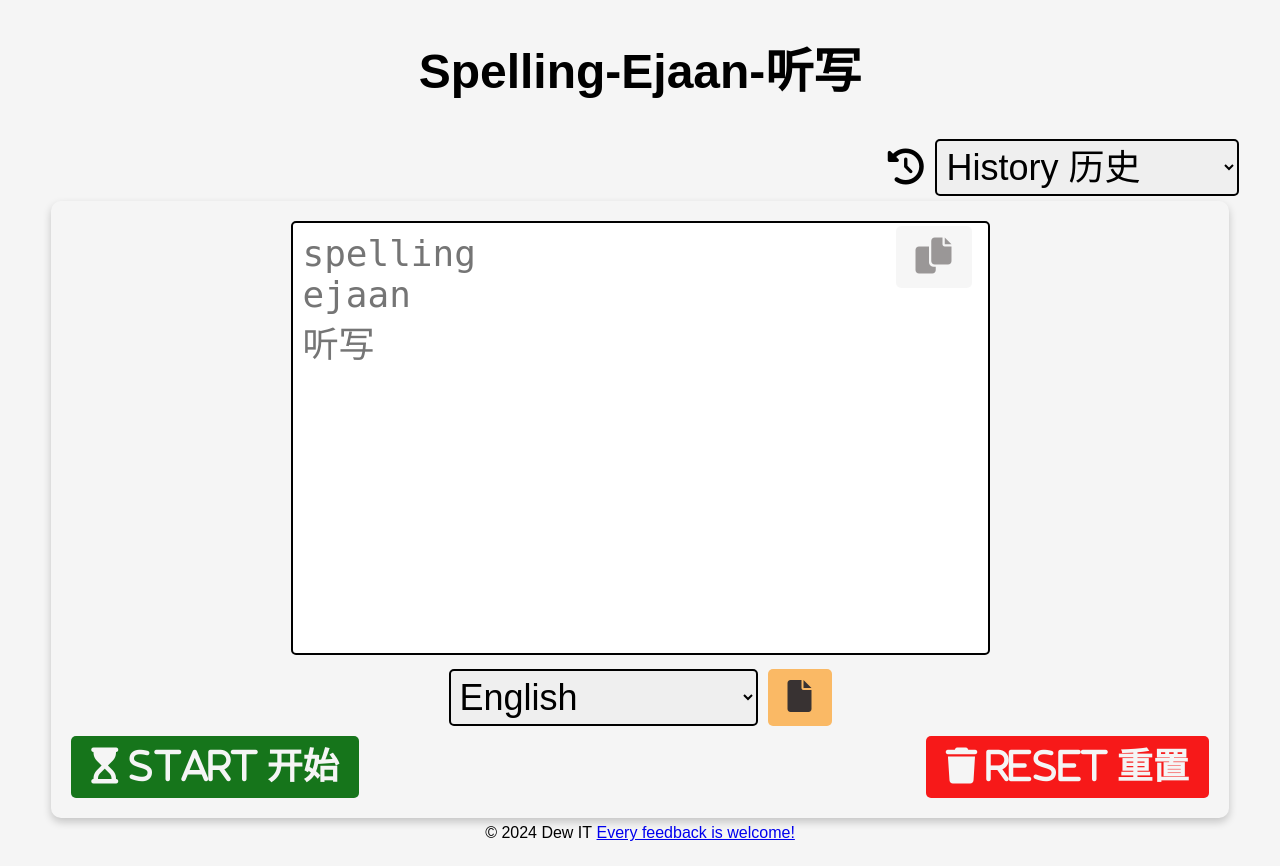
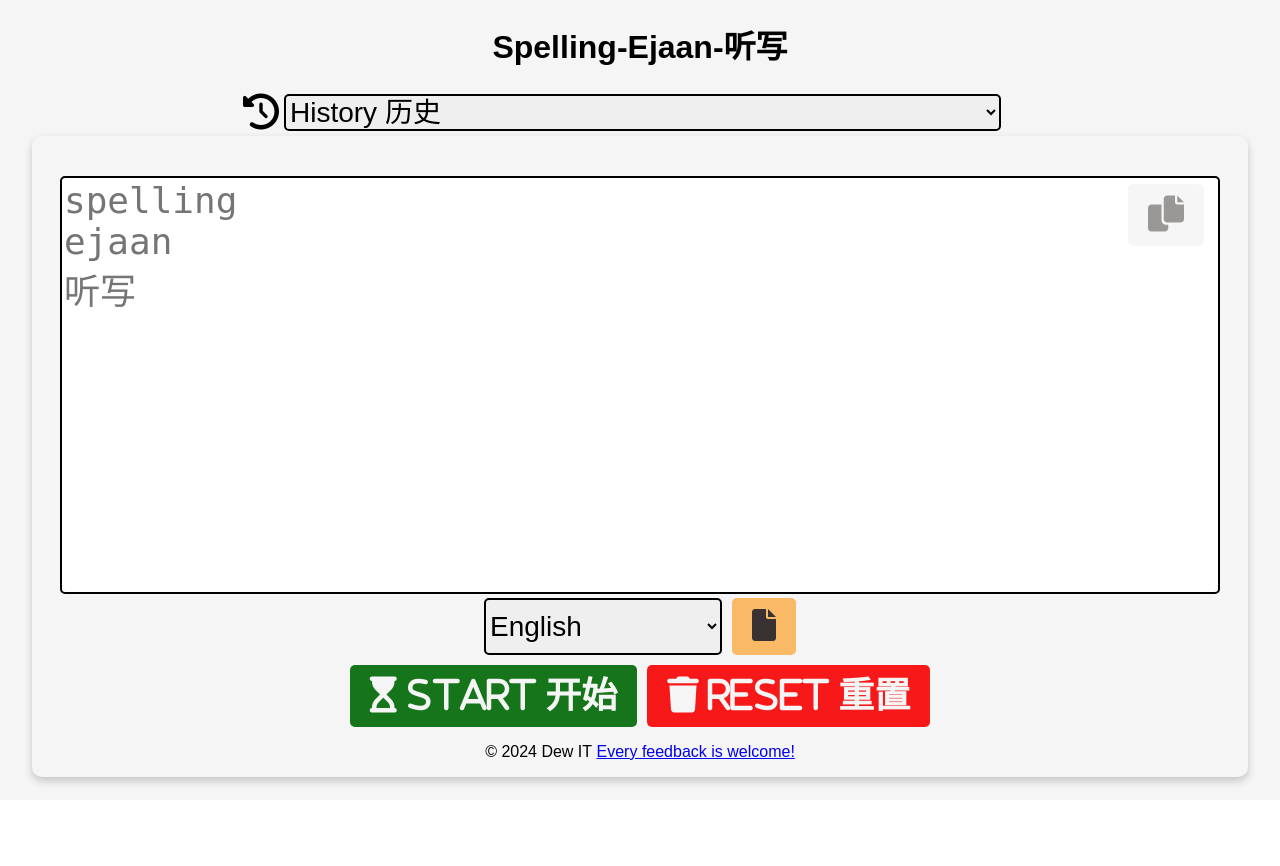
Before and after one commit to dewchan01/spell_eja, a Flask app: page / in a window 1280 px wide. After the commit the page ends 788 px from the top, so only its background shows below. Run offline with Flask 3, Linux system fonts and the light colour scheme.

Commit message:
update phone view

```diff
--- a/app/templates/index.html
+++ b/app/templates/index.html
@@ -3,7 +3,7 @@
 
 <head>
     <meta charset="UTF-8">
-    <meta name="viewport" content="width=device-width, initial-scale=0.01">
+    <meta name="viewport" content="width=device-width, initial-scale=1">
     <title>Dictation</title>
     <link rel="stylesheet" href="https://cdnjs.cloudflare.com/ajax/libs/font-awesome/6.0.0-beta3/css/all.min.css">
     <style>
@@ -14,40 +14,36 @@
 
         h1 {
             text-align: center;
-            font-size: 48px;
         }
 
         form {
             display: flex;
             flex-direction: column;
             align-items: center;
-            width: 90%;
+            width: 95vw;
             margin: 0 auto;
             border-radius: 10px;
-            padding: 20px;
             box-shadow: 0 4px 8px rgba(0, 0, 0, 0.2);
         }
 
         #options {
             display: flex;
             justify-content: center;
-            width: 100%;
+            width: 90vw;
             margin-bottom: 10px;
         }
 
         textarea {
             font-size: 36px;
-            padding: 10px;
-            margin-bottom: 10px;
             resize: none;
             border: 2px solid #000000;
             border-radius: 5px;
             position: relative;
+            width: 90vw;
         }
 
         select {
-            font-size: 36px;
-            padding: 5px;
+            font-size: 28px;
             border: 2px solid #000000;
             border-radius: 5px;
         }
@@ -55,10 +51,11 @@
         #historyContainer {
             font-size: 24px;
             padding: 5px;
-            margin-right: auto;
+            margin-right: 10vw;
             border-radius: 5px;
             float: right;
-            width: 30%;
+            width: 70vw;
+            display: inline-flex;
         }
 
         #history {
@@ -72,8 +69,9 @@
 
         #buttons {
             display: flex;
-            justify-content: space-between;
-            width: 100%;
+            justify-content: center;
+            width: 95vw;
+            gap: 10px;
         }
 
         button {
@@ -110,7 +108,6 @@
             display: flex;
             justify-content: center;
             align-items: flex-end;
-            height: 5vh;
         }
 
         #spinner-overlay {
@@ -134,14 +131,15 @@
 
         #copyButton {
             position: absolute;
-            top: 5px;
-            right: 18px;
+            top: 6vh;
+            right: 2vh;
             opacity: 0.5;
         }
 
         #wordsContainer {
             position: relative;
             display: inline-block;
+            padding-top: 5vh;
         }
     </style>
 </head>
@@ -194,12 +192,17 @@
             <button type="submit" id="startButton"><i class="fa-solid fa-hourglass-start"> Start 开始</i></button>
             <button type="reset" id="resetButton"><i class="fa-solid fa-trash"> Reset 重置</i></button>
         </div>
+        <div id="footer">
+            <p>&copy; 2024 Dew IT&nbsp;</p>
+            <p><a href='mailto:deweichan@gmail.com?subject=feedback'>Every feedback is welcome!</a></p>
+        </div>
     </form>
     <div id="spinner-overlay" style="display: none;">
         <div class="spinner">
             <i class="fa-solid fa-spinner fa-spin"></i>
         </div>
     </div>
+
     <script>
         // document.getElementById('ocrButton').onclick = function () {
         //     document.getElementById('image').click();
@@ -288,10 +291,7 @@
             });
         }
     </script>
-    <div id="footer">
-        <p>&copy; 2024 Dew IT&nbsp;</p>
-        <p><a href='mailto:deweichan@gmail.com?subject=feedback'>Every feedback is welcome!</a></p>
-    </div>
+
 </body>
 <script>
     function submitWords(event) {
```
Also changed, not shown: app/templates/dictation.html (+4 -4 lines).
